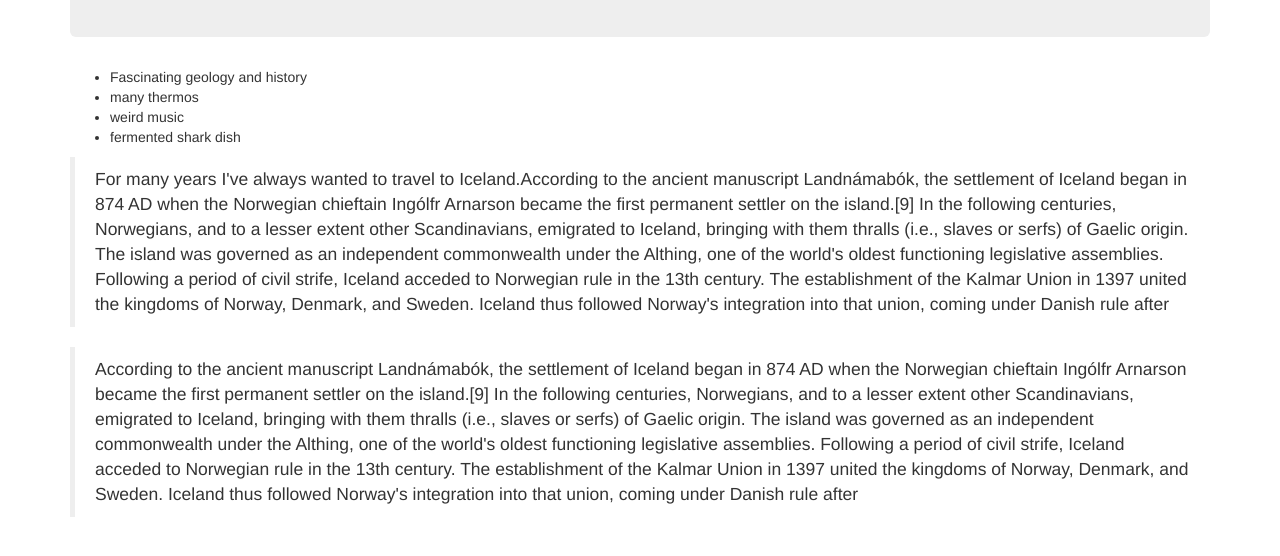
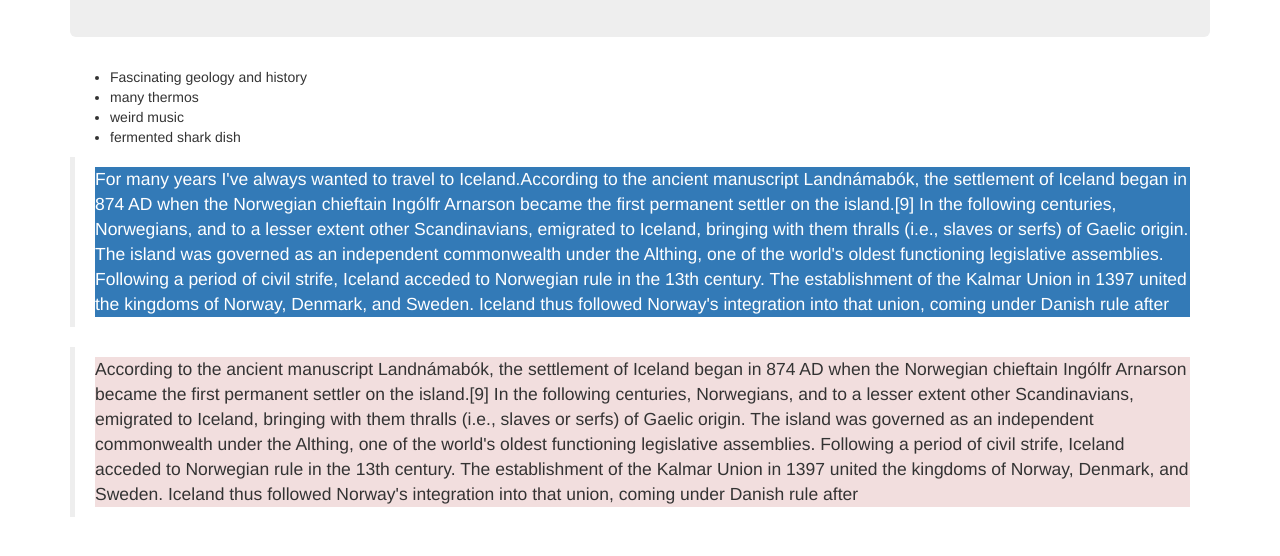
Before and after one commit to Lilkgb/iceland, a plain HTML site: page index.html in a window 1280 px wide. Shown: the part 228-784 px from the top of the page. Drawn offline with Linux system fonts and the light colour scheme.

Commit message:
add bg colors

```diff
--- a/index.html
+++ b/index.html
@@ -18,10 +18,10 @@
         <li>fermented shark dish</li>
       </ul>
     <blockquote>
-      <p>For many years I've always wanted to travel to Iceland.According to the ancient manuscript Landnámabók, the settlement of Iceland began in 874 AD when the Norwegian chieftain Ingólfr Arnarson became the first permanent settler on the island.[9] In the following centuries, Norwegians, and to a lesser extent other Scandinavians, emigrated to Iceland, bringing with them thralls (i.e., slaves or serfs) of Gaelic origin. The island was governed as an independent commonwealth under the Althing, one of the world's oldest functioning legislative assemblies. Following a period of civil strife, Iceland acceded to Norwegian rule in the 13th century. The establishment of the Kalmar Union in 1397 united the kingdoms of Norway, Denmark, and Sweden. Iceland thus followed Norway's integration into that union, coming under Danish rule after </p>
+      <p class="bg-primary"> For many years I've always wanted to travel to Iceland.According to the ancient manuscript Landnámabók, the settlement of Iceland began in 874 AD when the Norwegian chieftain Ingólfr Arnarson became the first permanent settler on the island.[9] In the following centuries, Norwegians, and to a lesser extent other Scandinavians, emigrated to Iceland, bringing with them thralls (i.e., slaves or serfs) of Gaelic origin. The island was governed as an independent commonwealth under the Althing, one of the world's oldest functioning legislative assemblies. Following a period of civil strife, Iceland acceded to Norwegian rule in the 13th century. The establishment of the Kalmar Union in 1397 united the kingdoms of Norway, Denmark, and Sweden. Iceland thus followed Norway's integration into that union, coming under Danish rule after </p>
     </blockquote>
     <blockquote>
-      <p>According to the ancient manuscript Landnámabók, the settlement of Iceland began in 874 AD when the Norwegian chieftain Ingólfr Arnarson became the first permanent settler on the island.[9] In the following centuries, Norwegians, and to a lesser extent other Scandinavians, emigrated to Iceland, bringing with them thralls (i.e., slaves or serfs) of Gaelic origin. The island was governed as an independent commonwealth under the Althing, one of the world's oldest functioning legislative assemblies. Following a period of civil strife, Iceland acceded to Norwegian rule in the 13th century. The establishment of the Kalmar Union in 1397 united the kingdoms of Norway, Denmark, and Sweden. Iceland thus followed Norway's integration into that union, coming under Danish rule after </p>
+      <p class="bg-danger"> According to the ancient manuscript Landnámabók, the settlement of Iceland began in 874 AD when the Norwegian chieftain Ingólfr Arnarson became the first permanent settler on the island.[9] In the following centuries, Norwegians, and to a lesser extent other Scandinavians, emigrated to Iceland, bringing with them thralls (i.e., slaves or serfs) of Gaelic origin. The island was governed as an independent commonwealth under the Althing, one of the world's oldest functioning legislative assemblies. Following a period of civil strife, Iceland acceded to Norwegian rule in the 13th century. The establishment of the Kalmar Union in 1397 united the kingdoms of Norway, Denmark, and Sweden. Iceland thus followed Norway's integration into that union, coming under Danish rule after </p>
     </blockquote>
 
   </div>
```
